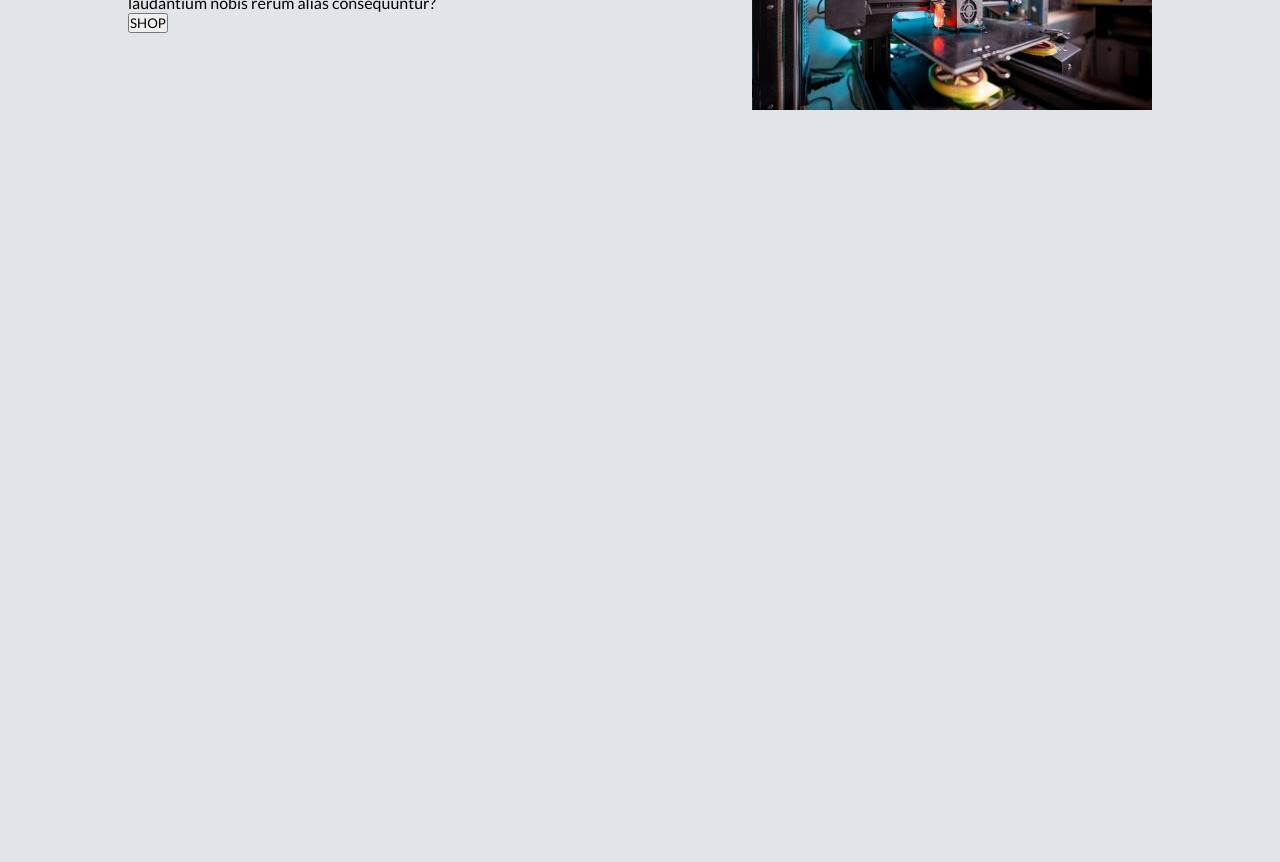
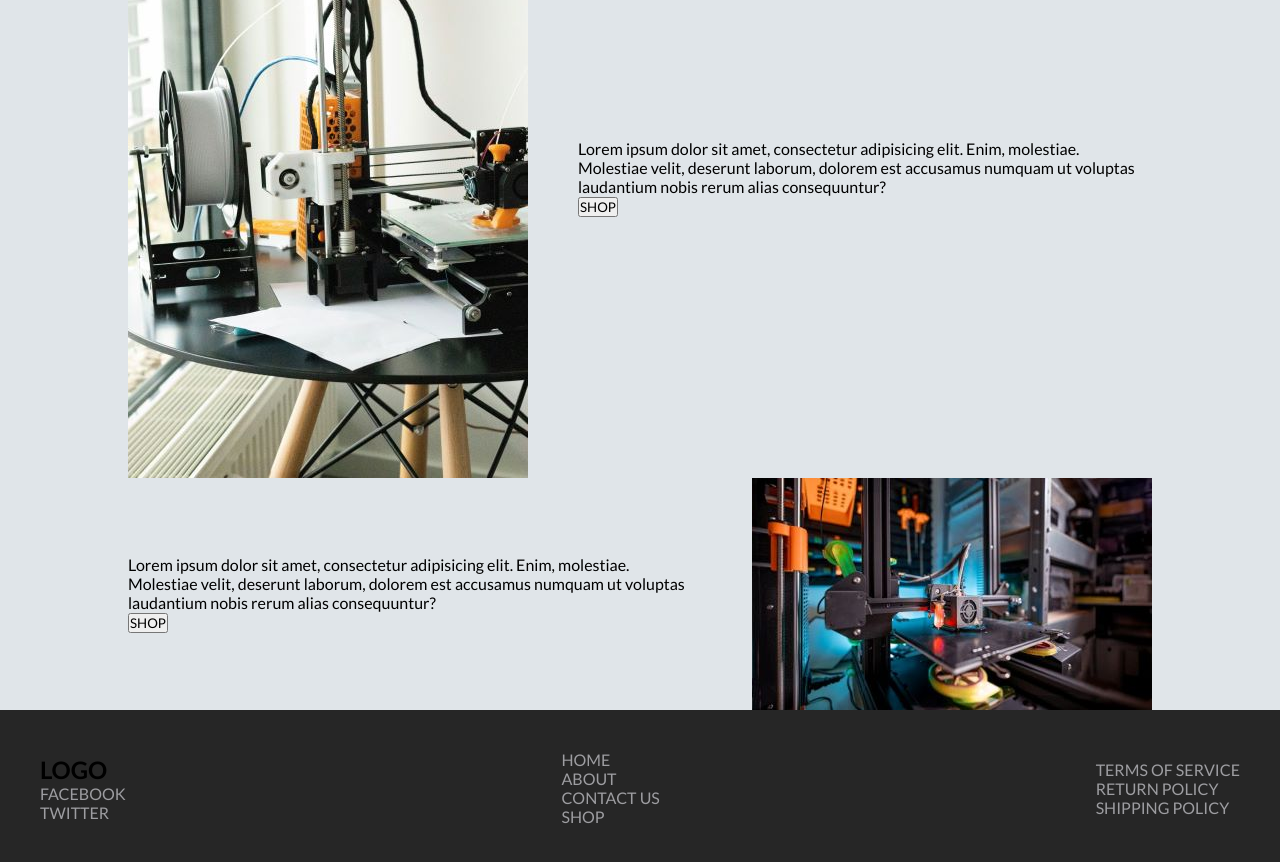
Before and after one commit to BradleyLegge/Pops-3d-Shop, a React (Vite) app: page / in a window 1280 px wide. Shown: the part 260-1122 px from the top of the page. Before the commit the page ends 800 px from the top, so only its background shows below. Built offline with nearby package versions, Linux system fonts and the light colour scheme.

Commit message:
add footer component, fixed herohp component and created css

```diff
--- a/src/Components/Footer.jsx
+++ b/src/Components/Footer.jsx
@@ -1,7 +1,42 @@
 import React from "react";
 
 const Footer = () => {
-  return <section className="footer-section"></section>;
+  return (
+    <section className="footer-section">
+      <div className="footer">
+        <h1>LOGO</h1>
+        <ul className="social-links">
+          <li className="social-link-item">FACEBOOK</li>
+          <li className="social-link-item">TWITTER</li>
+        </ul>
+      </div>
+      <ul className="nav-links">
+        <li className="nav-link-item">
+          <a href="#">HOME</a>
+        </li>
+        <li className="nav-link-item">
+          <a href="#">ABOUT</a>
+        </li>
+        <li className="nav-link-item">
+          <a href="#">CONTACT US</a>
+        </li>
+        <li className="nav-link-item">
+          <a href="#">SHOP</a>
+        </li>
+      </ul>
+      <ul className="legal-links">
+        <li className="legal-link-item">
+          <a href="#">TERMS OF SERVICE</a>
+        </li>
+        <li className="legal-link-item">
+          <a href="#">RETURN POLICY</a>
+        </li>
+        <li className="legal-link-item">
+          <a href="#">SHIPPING POLICY</a>
+        </li>
+      </ul>
+    </section>
+  );
 };
 
 export default Footer;
--- a/src/Components/HeroHP.jsx
+++ b/src/Components/HeroHP.jsx
@@ -2,7 +2,19 @@ import React from "react";
 import p1 from "../assets/3dPrinter400.jpg";
 
 const HeroHP = () => {
-  return <section className="hero-container"></section>;
+  return (
+    <section className="hero-container">
+      <img className="about-img" src={p1} alt="" />
+      <div className="about-content">
+        <p>
+          Lorem ipsum dolor sit amet, consectetur adipisicing elit. Enim,
+          molestiae. Molestiae velit, deserunt laborum, dolorem est accusamus
+          numquam ut voluptas laudantium nobis rerum alias consequuntur?
+        </p>
+        <button className="about-btn">SHOP</button>
+      </div>
+    </section>
+  );
 };
 
 export default HeroHP;
--- a/src/Pages/Homepage.jsx
+++ b/src/Pages/Homepage.jsx
@@ -2,6 +2,7 @@ import React from "react";
 import Header from "../Components/Header";
 import HeroHP from "../Components/HeroHP";
 import AboutHP from "../Components/AboutHP";
+import Footer from "../Components/Footer";
 
 const Homepage = () => {
   return (
@@ -9,6 +10,7 @@ const Homepage = () => {
       <Header />
       <HeroHP />
       <AboutHP />
+      <Footer />
     </div>
   );
 };
--- a/src/index.css
+++ b/src/index.css
@@ -1,54 +1,55 @@
-*{
+* {
   margin: 0;
   padding: 0;
   box-sizing: border-box;
   font-family: "Lato", sans-serif;
 }
 
-:root{
+:root {
   --dark-gray: #262626;
   --very-lite-gray: #e0e5e9;
   --lite-gray: #9d9da1;
   --blue: #0295db;
 }
 
-body{
-  background: var(--very-lite-gray)
+body {
+  background: var(--very-lite-gray);
+}
+
+li {
+  list-style: none;
+}
+
+li a {
+  text-decoration: none;
+  color: var(--dark-gray);
+}
+
+li a:hover {
+  font-weight: bolder;
+  color: var(--blue);
 }
 
 /* Components */
 
 /* Header Component */
 
-.header-container{
-  display:flex;
+.header-container {
+  display: flex;
   justify-content: space-between;
   align-items: center;
   padding: 40px;
 }
 
-.navbar-list{
+.navbar-list {
   display: flex;
   gap: 40px;
 }
 
-.navbar-list-item{
-  list-style: none;
-}
-
-.navbar-list-item a{
-  color: var(--dark-gray);
-  text-decoration: none;
-}
-
-.navbar-list-item a:hover{
-  font-weight: bolder;
-  color: var(--blue);
-}
-
 /* HeroHP Conponent */
 
-.hero-container, .about-container{
+.hero-container,
+.about-container {
   display: flex;
   gap: 50px;
   width: 80%;
@@ -58,12 +59,25 @@ body{
 
 /* AboutHP Component */
 
-.
+/* Footer Component */
+
+.footer-section {
+  background: var(--dark-gray);
+  display: flex;
+  justify-content: space-between;
+  align-items: center;
+  padding: 40px;
+}
+
+.social-link-item,
+.nav-link-item a,
+.legal-link-item a {
+  color: var(--lite-gray);
+}
 
 /* Pages */
 
 /* Homepage */
 
-.homepage-container{
-
+.homepage-container {
 }
```
